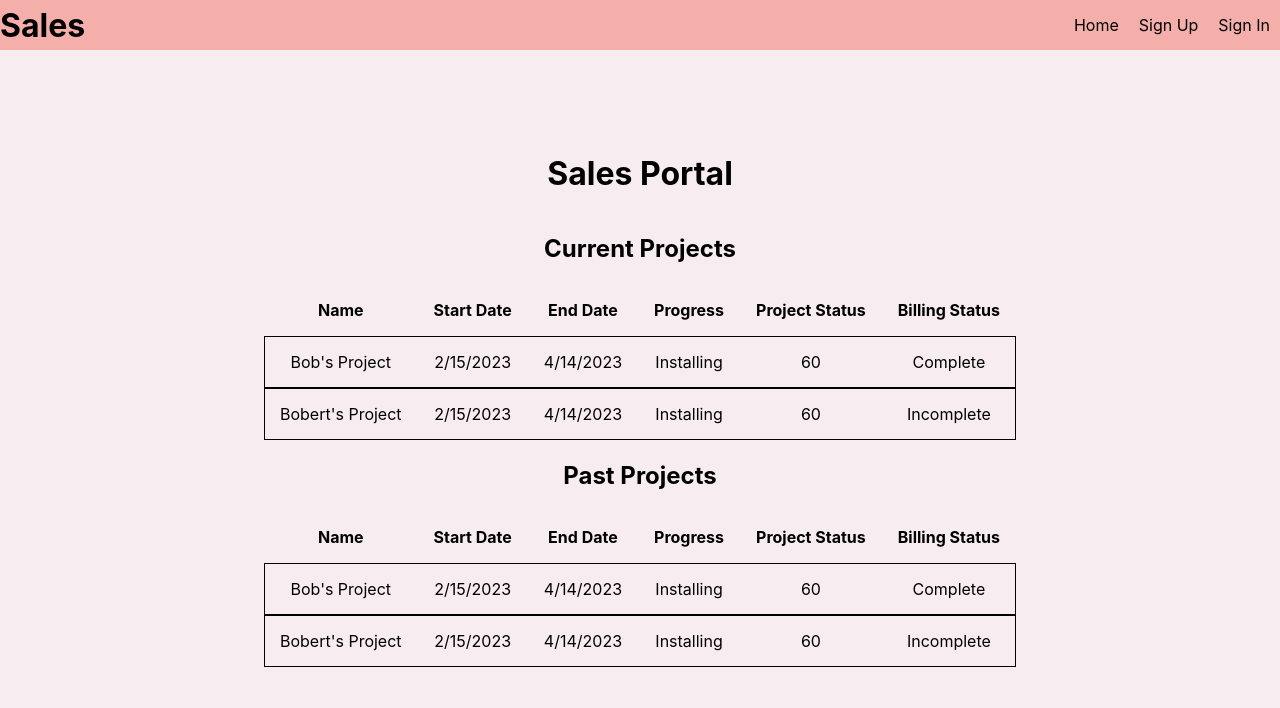
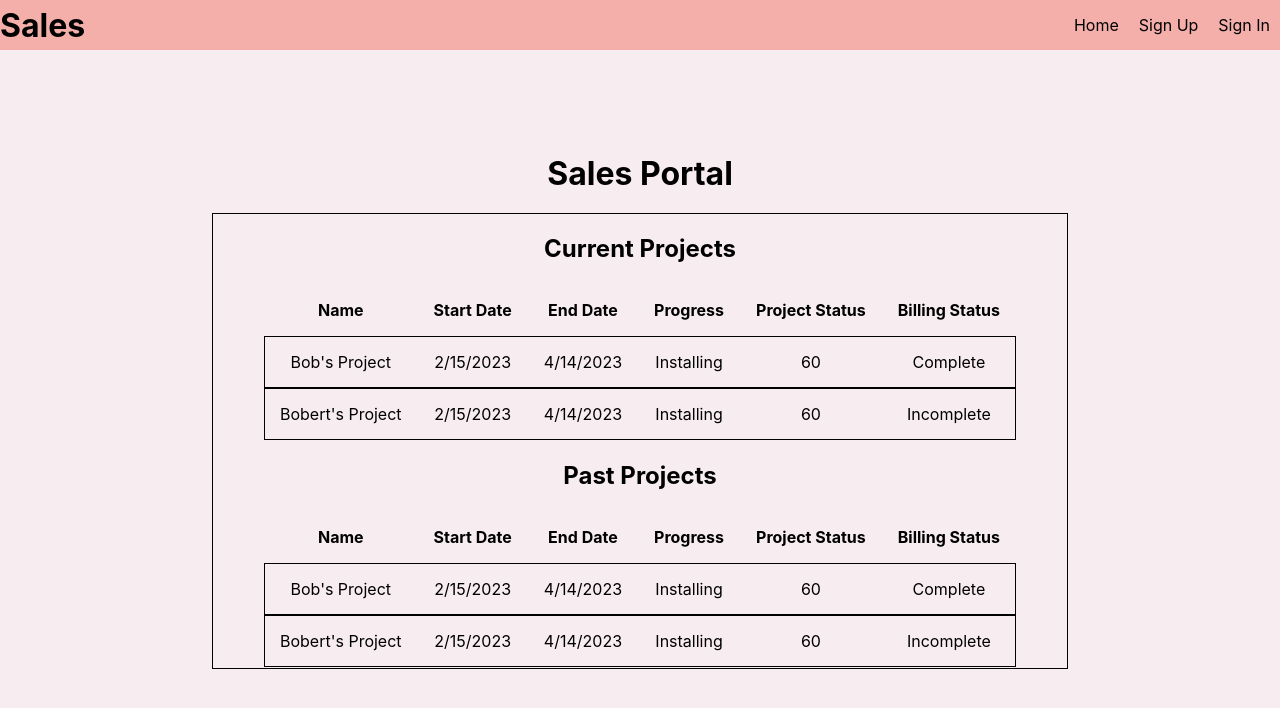
Before and after one commit to AidanGio/Dynamic-Ducks, a React (Create React App) app in the folder frontend/: page /salesportal in a window 1280 px wide. Shown: the top 708 px of the page. Built offline with nearby package versions, Linux system fonts and the light colour scheme.

Commit message:
more styling

```diff
--- a/frontend/src/pages/SalesPortal.js
+++ b/frontend/src/pages/SalesPortal.js
@@ -61,7 +61,7 @@ const SalesPortal = () => {
   return (
   <SalesLayout>
     <h1>Sales Portal</h1>
-    <div>
+    <div style={{boxShadow: "0px 0px 0px 1px rgb(0, 0, 0)", padding: "0px 50px"}}>
       <h2>Current Projects</h2>
         <ProjectTable projects={dummyProjects} />
       <h2>Past Projects</h2>
```
